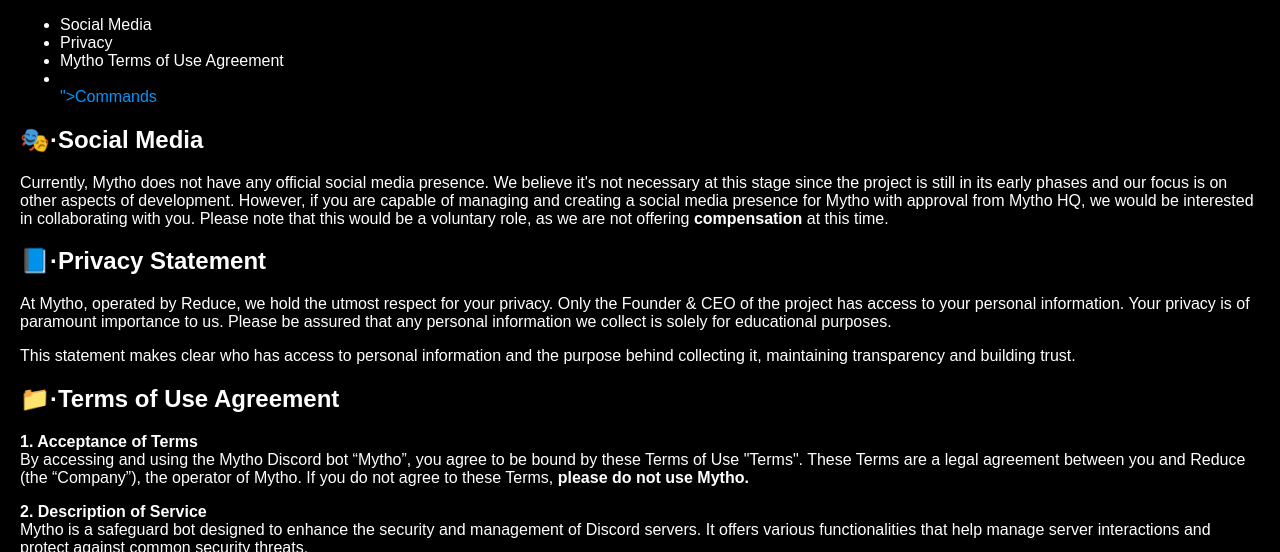
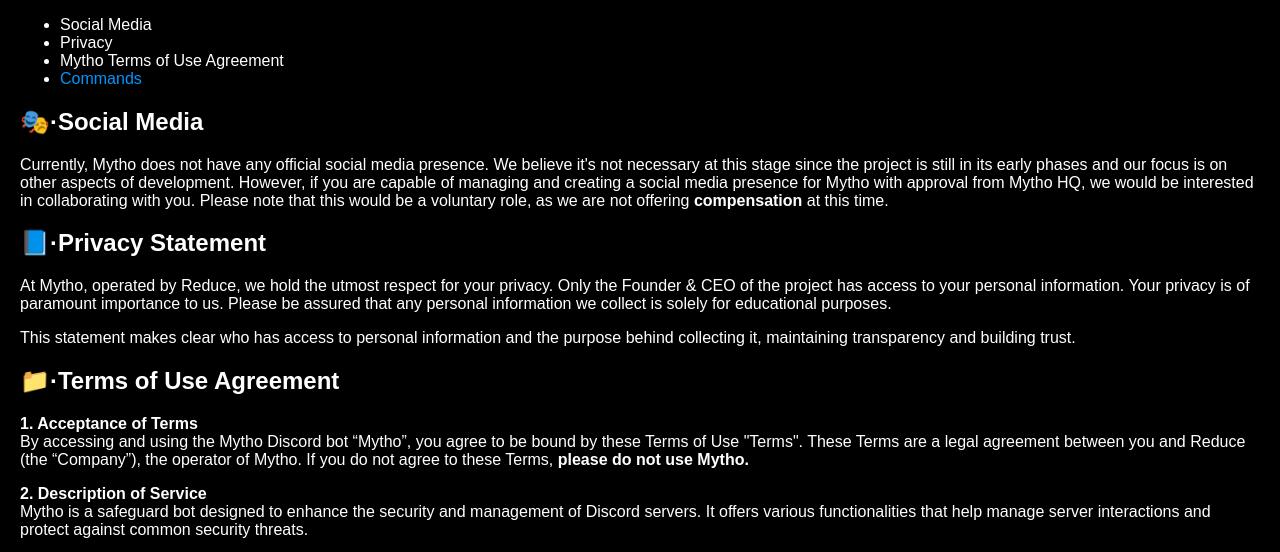
Before and after one commit to qvnsecret/Aesthetical-Commands, a plain HTML site: page index.html in a window 1280 px wide. Shown: the part 219-771 px from the top of the page. Drawn offline with Linux system fonts and the light colour scheme.

Commit message:
Update index.html

```diff
--- a/index.html
+++ b/index.html
@@ -31,8 +31,8 @@
         <li>Social Media</li>
         <li>Privacy</li>
         <li>Mytho Terms of Use Agreement</li>
-        <li><a href="<li><a href="commands.html</a></li>
-">Commands</a></li>
+        <li><a href="<li><a href="commands.html">Commands</a></li>
+
     </ul>
 
     <h2>🎭·Social Media</h2>
```
